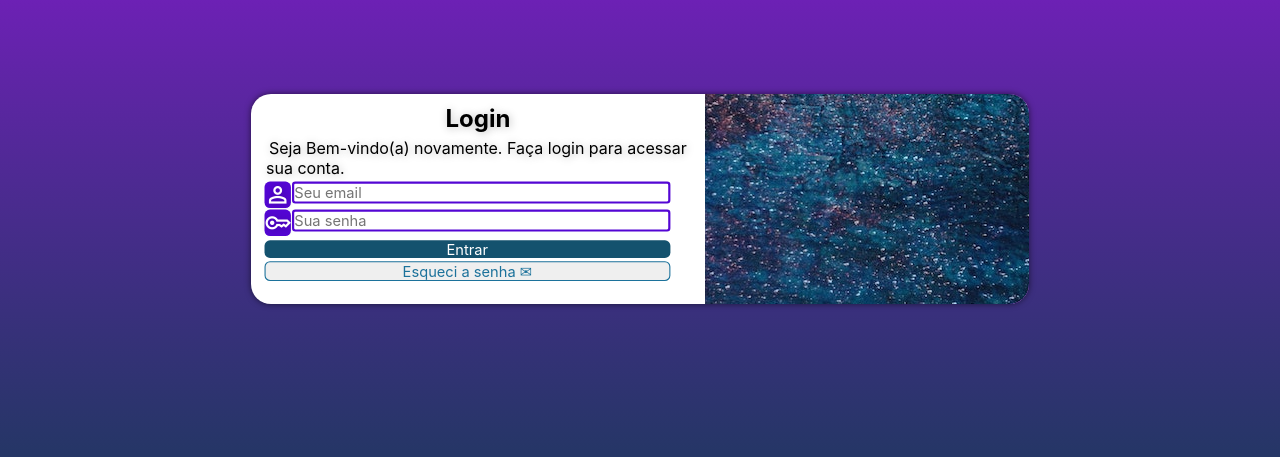
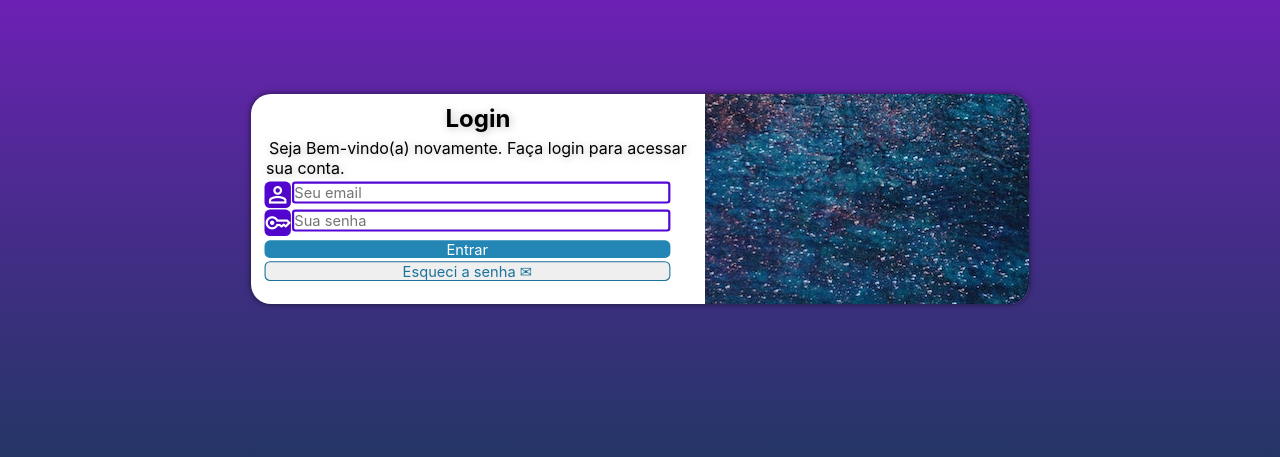
Before and after one commit to ItaloKaua288/projeto-login, a PHP site: page / in a window 1280 px wide, with the pointer over the restyled element. Shown: the part 201-658 px from the top of the page. Run offline with PHP 8.4, Linux system fonts and the light colour scheme.

Commit message:
Update style.css

```diff
--- a/estilos/style.css
+++ b/estilos/style.css
@@ -67,9 +67,16 @@ input#ientrar {
     background-color: #14526e;
     color: white;
 }
+input#ientrar:hover {
+    background-color: #2386b4;
+}
 input#iesqueci {
     border: 1px solid #1c729b;
     color: #1c729b;
+}
+input#iesqueci:hover {
+    background-color: #2386b4;
+    color: white;
 }
 .opcoes {
     border: none;
```
